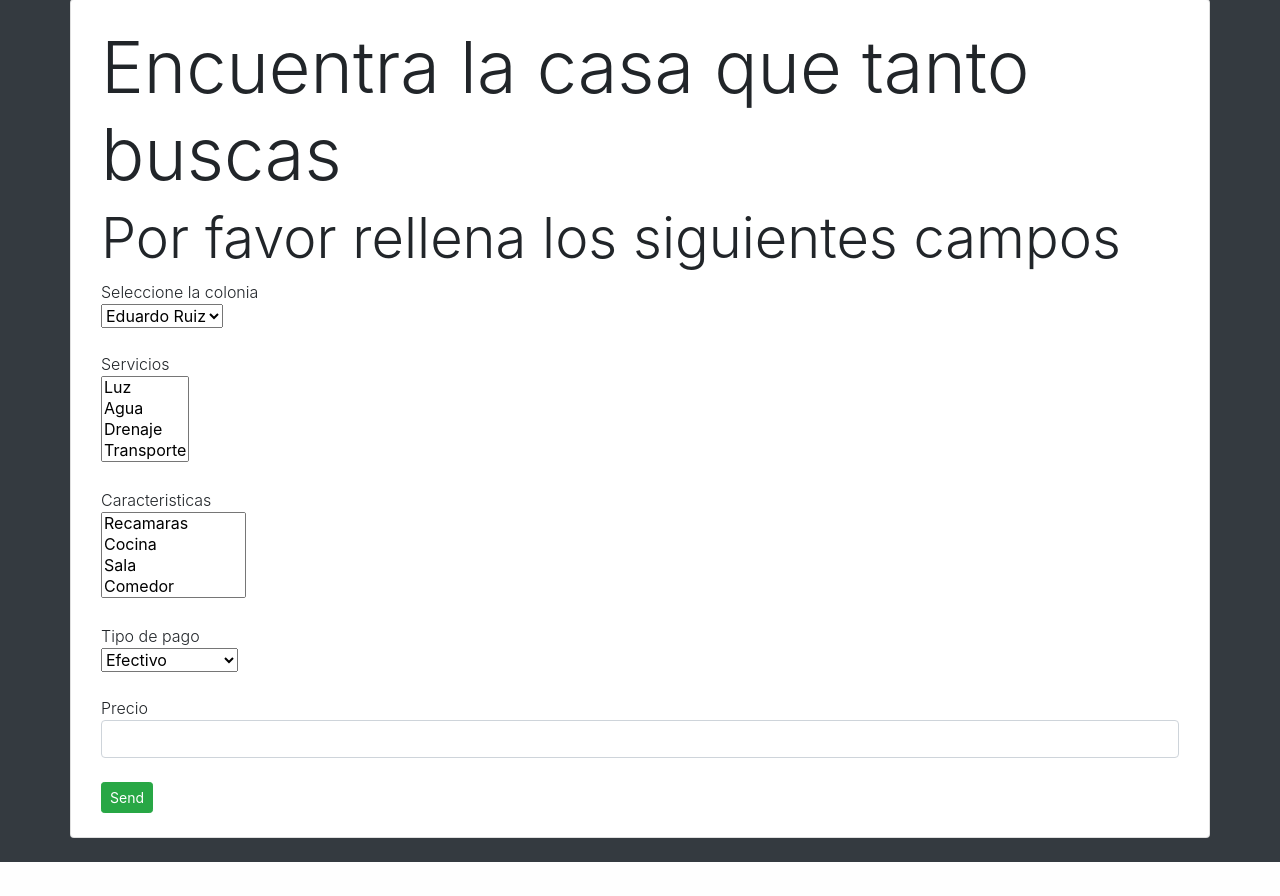
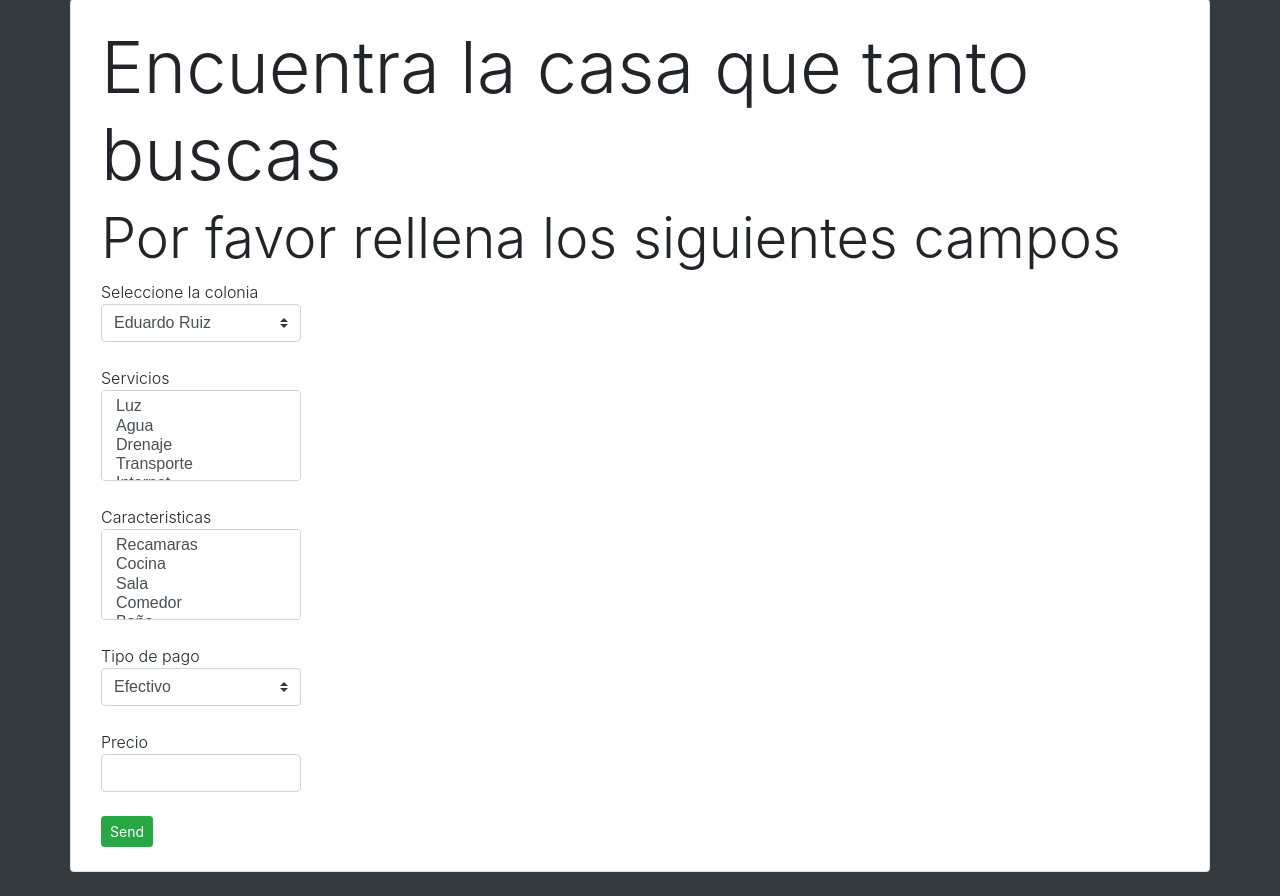
Before and after one commit to SquatCub/FindYourHome, a Django app: template findhouse/templates/findhouse/index.html in a window 1280 px wide. Shown: the part 594-1490 px from the top of the page. Before the commit the page ends 1456 px from the top, so only its background shows below. Run offline with Django 3.2, Linux system fonts and the light colour scheme; the template is opened without the code that fills it, so the values that code supplies are empty; some libraries are stand-ins or nearby versions.

Commit message:
Nuevos cambios

```diff
--- a/findhouse/external/result.json
+++ b/findhouse/external/result.json
@@ -1 +1 @@
-{"data": [{"id": 1, "casaName": "Basica v1", "precio": 500000.0, "locacion": "Ruiz", "promServ": "100.0", "promHab": "50.0", "promPayment": "66.7"}]}
+{"data": [{"id": 1, "casaName": "Basica v3", "precio": 700000.0, "locacion": "Chapultepec", "promServ": "66.7", "promHab": "60.0", "promPayment": "100.0"}, {"id": 2, "casaName": "Estandar v2", "precio": 1000000.0, "locacion": "Chapultepec", "promServ": "50.0", "promHab": "60.0", "promPayment": "33.3"}]}
--- /dev/null
+++ b/findhouse/static/findhouse/custom.css
@@ -0,0 +1,59 @@
+/* The container must be positioned relative: */
+.custom-select {
+    position: relative;
+    font-family: Arial;
+  }
+
+  .custom-select select {
+    display: none; /*hide original SELECT element: */
+  }
+
+  .select-selected {
+    background-color: DodgerBlue;
+  }
+
+  /* Style the arrow inside the select element: */
+  .select-selected:after {
+    position: absolute;
+    content: "";
+    top: 14px;
+    right: 10px;
+    width: 0;
+    height: 0;
+    border: 6px solid transparent;
+    border-color: #fff transparent transparent transparent;
+  }
+
+  /* Point the arrow upwards when the select box is open (active): */
+  .select-selected.select-arrow-active:after {
+    border-color: transparent transparent #fff transparent;
+    top: 7px;
+  }
+
+  /* style the items (options), including the selected item: */
+  .select-items div,.select-selected {
+    color: #7e2121;
+    padding: 8px 16px;
+    border: 1px solid transparent;
+    border-color: transparent transparent rgba(0, 0, 0, 0.1) transparent;
+    cursor: pointer;
+  }
+
+  /* Style items (options): */
+  .select-items {
+    position: absolute;
+    background-color: DodgerBlue;
+    top: 100%;
+    left: 0;
+    right: 0;
+    z-index: 99;
+  }
+
+  /* Hide the items when the select box is closed: */
+  .select-hide {
+    display: none;
+  }
+
+  .select-items div:hover, .same-as-selected {
+    background-color: rgba(0, 0, 0, 0.1);
+  }
--- a/findhouse/templates/findhouse/index.html
+++ b/findhouse/templates/findhouse/index.html
@@ -17,7 +17,7 @@
             <!-- -------------------------------------------------------- -->
             <!-- -------------------------------------------------------- -->
             <span class="font-weight-light">Seleccione la colonia</span><br>
-            <select name="colonia" id="colonia">
+            <select class="custom-select" style="width:200px;" name="colonia" id="colonia">
                 <option value="ruiz">Eduardo Ruiz</option>
                 <option value="realito">El Realito</option>
                 <option value="chapultepec">Chapultepec</option>
@@ -25,12 +25,13 @@
                 <option value="americas">Americas</option>
             </select>
 
+
             <!-- -------------------------------------------------------- -->
             <!-- -------------------------------------------------------- -->
 
             <br><br>
             <span class="font-weight-light">Servicios</span><br>
-            <select multiple="multiple" name="services" id="services">
+            <select class="custom-select" style="width:200px;" multiple="multiple" name="services" id="services">
                 <option value="luz">Luz</option>
                 <option value="agua">Agua</option>
                 <option value="drenaje">Drenaje</option>
@@ -45,7 +46,7 @@
         <!-- -------------------------------------------------------- -->
         <br><br>
         <span class="font-weight-light">Caracteristicas</span><br>
-        <select multiple="multiple" name="rooms" id="rooms">
+        <select class="custom-select" style="width:200px;" multiple="multiple" name="rooms" id="rooms">
             <option value="recamaras">Recamaras</option>
             <option value="cocina">Cocina</option>
             <option value="sala">Sala</option>
@@ -62,7 +63,7 @@
 
             <br><br>
             <span class="font-weight-light">Tipo de pago</span><br>
-            <select name="payment" id="payment">
+            <select class="custom-select" style="width:200px;" name="payment" id="payment">
                 efectivo,tranferencia,credito,hipoteca,financiamiento,prestamo
                 <option value="efectivo">Efectivo</option>
                 <option value="transferencia">Transferencia</option>
@@ -76,7 +77,7 @@
             <!-- -------------------------------------------------------- -->
             <!-- -------------------------------------------------------- -->
             <span class="font-weight-light">Precio</span>
-            <input type="number" name="price" style="overflow: hidden; resize: none"
+            <input style="width:200px;" type="number" name="price" style="overflow: hidden; resize: none"
             class="form-control"></input><br>
 
 
--- a/findhouse/templates/findhouse/layout.html
+++ b/findhouse/templates/findhouse/layout.html
@@ -7,6 +7,7 @@
         <title>Encuentra tu casa ideal</title>
         <link rel="icon" type="image/x-icon" href="{% static 'findhouse/logo.png' %}">
         <link rel="stylesheet" href="{% static 'findhouse/bootstrap.min.css' %}" integrity="sha384-Vkoo8x4CGsO3+Hhxv8T/Q5PaXtkKtu6ug5TOeNV6gBiFeWPGFN9MuhOf23Q9Ifjh" crossorigin="anonymous">
+        <link rel="stylesheet" href="{% static 'findhouse/custom.css' %}" integrity="sha384-Vkoo8x4CGsO3+Hhxv8T/Q5PaXtkKtu6ug5TOeNV6gBiFeWPGFN9MuhOf23Q9Ifjh" crossorigin="anonymous">
         <script src="{% static 'findhouse/bootstrap.min.js' %}"></script>
     </head>
     <body>
```
